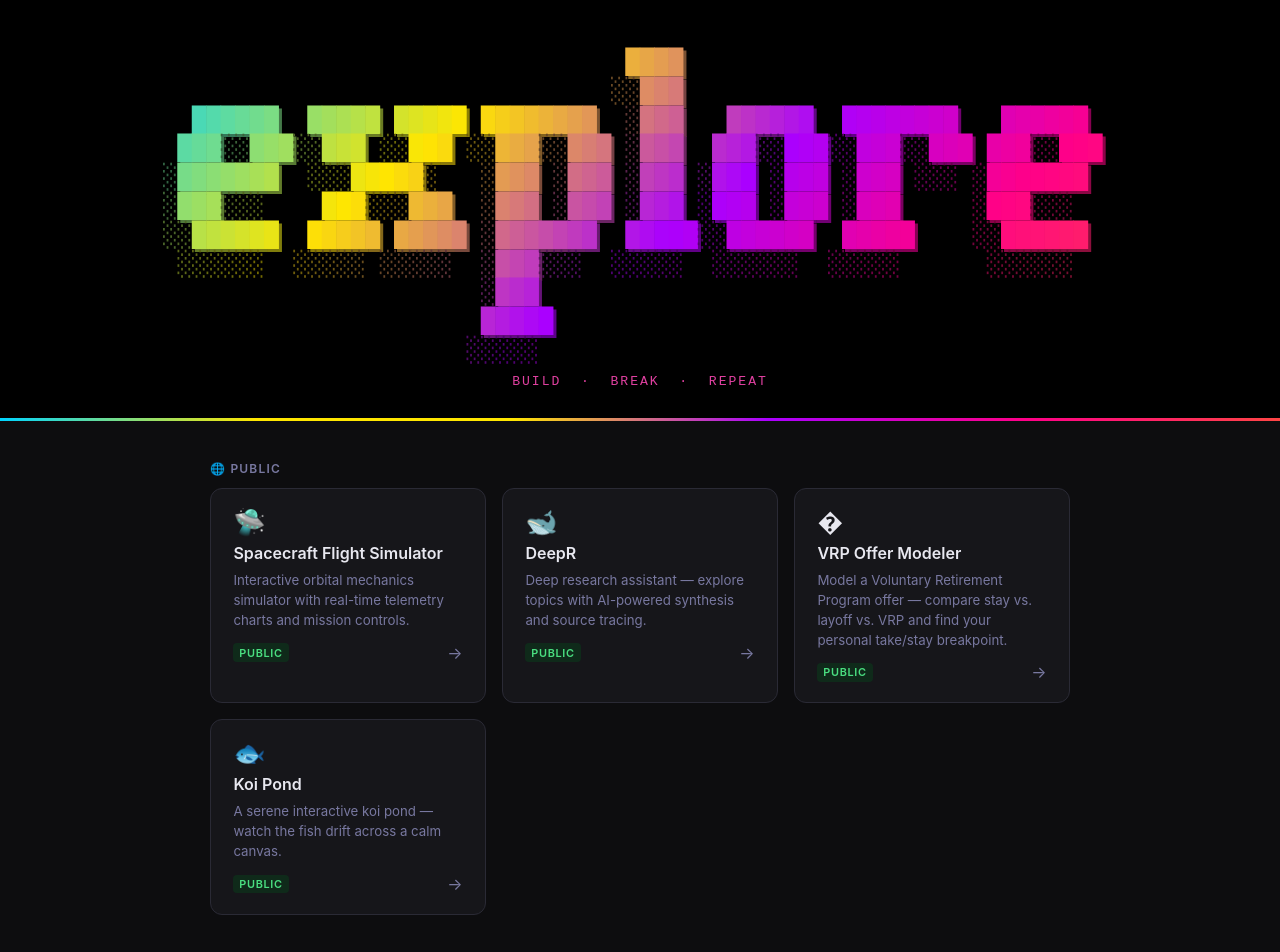
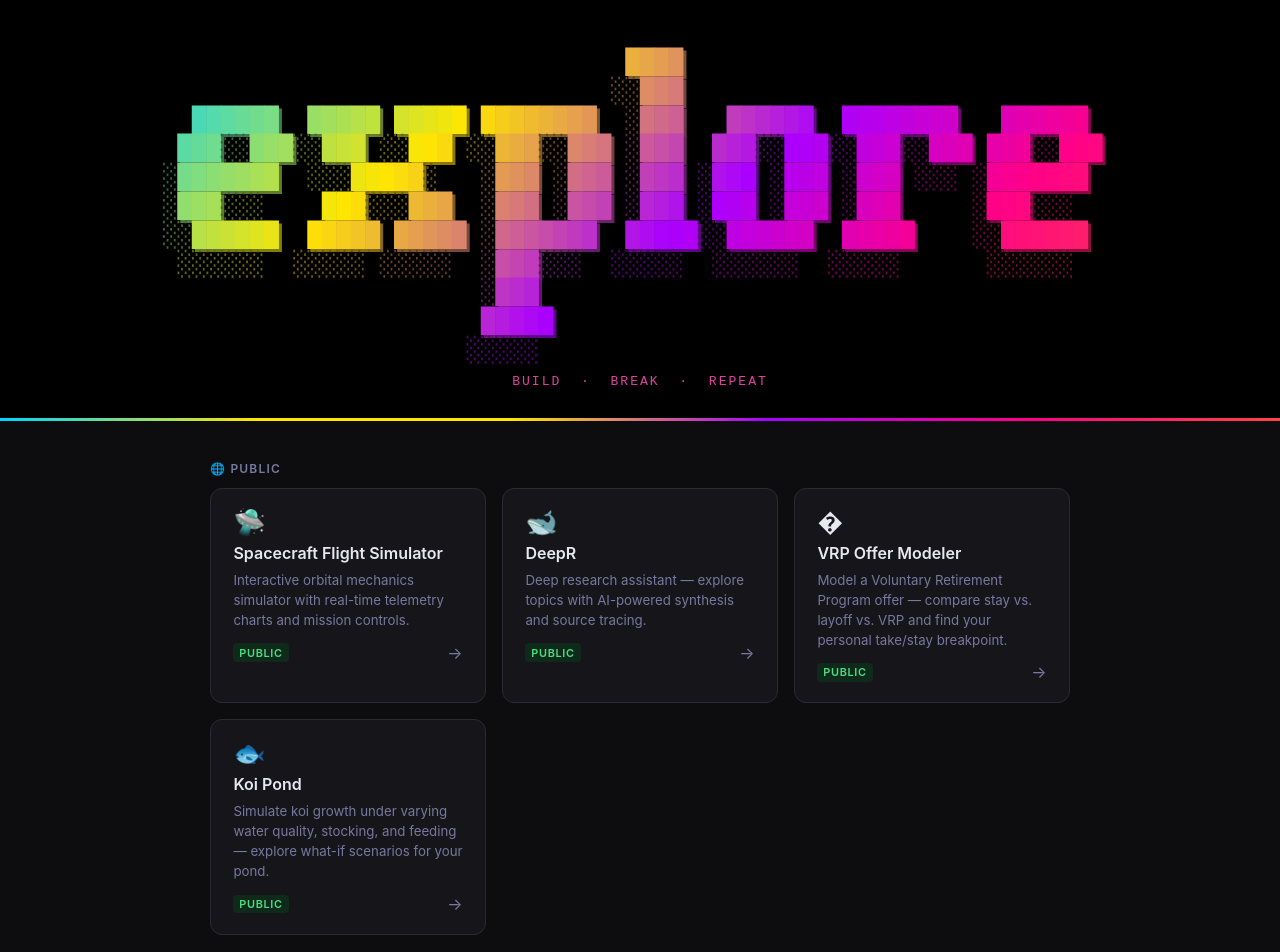
Before and after one commit to OdinAnderson/explore, a website: page index.html in a window 1280 px wide. Shown: the top 952 px of the page. Drawn offline with Linux system fonts and the light colour scheme.

Commit message:
Update Koi Pond card description for clarity and detail

```diff
--- a/index.html
+++ b/index.html
@@ -275,7 +275,7 @@
       <a class="card" href="https://odinanderson.github.io/Koi-pond/" target="_blank" rel="noopener">
         <div class="card-icon">🐟</div>
         <div class="card-title">Koi Pond</div>
-        <div class="card-desc">A serene interactive koi pond — watch the fish drift across a calm canvas.</div>
+        <div class="card-desc">Simulate koi growth under varying water quality, stocking, and feeding — explore what-if scenarios for your pond.</div>
         <div class="card-footer">
           <span class="tag tag-public">Public</span>
           <span class="card-arrow">→</span>
```
